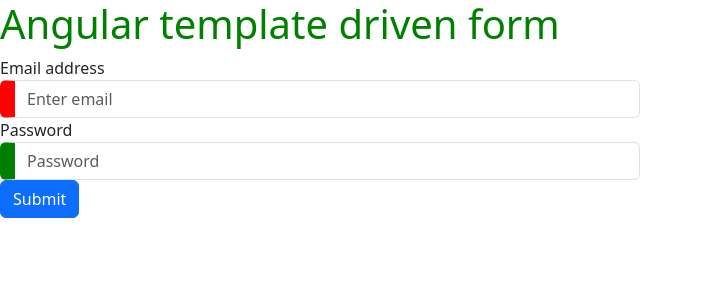
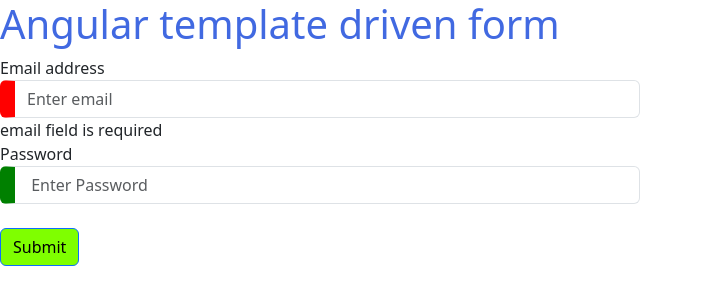
Before and after one commit to nidhisoni927/my-self-project, an Angular app: page / in a window 1280 px wide. Shown: the top 304 px of the page, without its empty margins (0-703 px from the left). Built offline with nearby package versions, Linux system fonts and the light colour scheme.

Commit message:
validation done in email

```diff
--- a/src/app/app.component.html
+++ b/src/app/app.component.html
@@ -2,15 +2,15 @@
 <div class="col-sm-6">
 <form [formGroup]="loginForm">
   <div class="form-group">
-    <label for="exampleInputEmail1">Email address</label>
+    <label >Email address</label>
     <input type="email" class="form-control" formControlName="email" placeholder="Enter email">
-
+  <span class="red-error" *ngIf="email?.invalid ">email field is required</span>
   </div>
   <div class="form-group">
-    <label for="exampleInputPassword1">Password</label>
-    <input type="password" class="form-control" formControlName="password" placeholder="Password">
+    <label >Password</label>
+    <input type="password" class="form-control" formControlName="password" placeholder=" Enter Password">
   </div>
-
+ <br>
   <button type="submit" class="btn btn-primary">Submit</button>
 </form>
 </div>
--- a/src/app/app.component.scss
+++ b/src/app/app.component.scss
@@ -1,5 +1,5 @@
 h1{
-  color:green;
+  color:royalblue;
 }
 input.ng-invalid{
   border-left:15px solid red;
@@ -7,3 +7,8 @@
 input.ng-valid{
   border-left:15px solid green;
 }
+button{
+
+  background-color: chartreuse;
+  color: black;
+}
--- a/src/app/app.component.ts
+++ b/src/app/app.component.ts
@@ -19,6 +19,10 @@
    password:new FormControl('')
 
  })
+
+  get email(){return this.loginForm.get('email')
+
+  }
   onSubmit({data}: { data: any }) {
     console.log(data)
 
```
